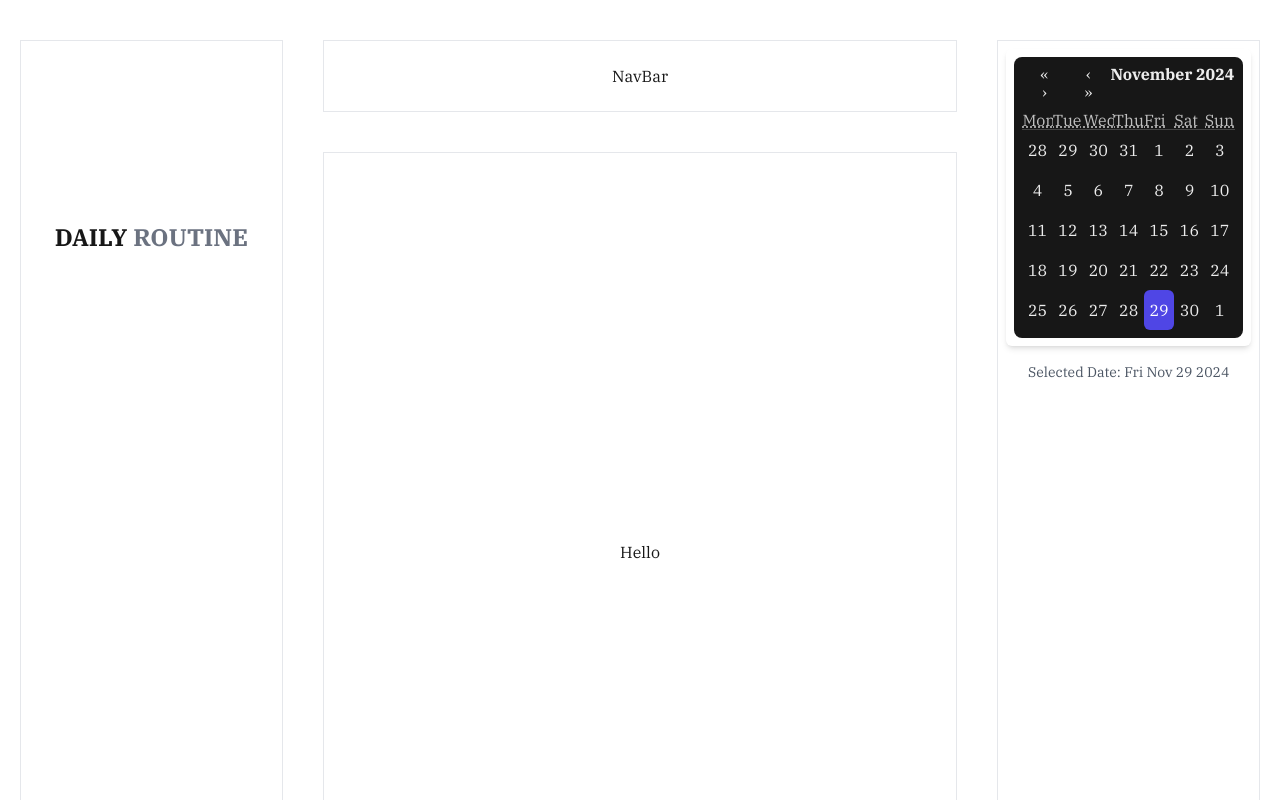
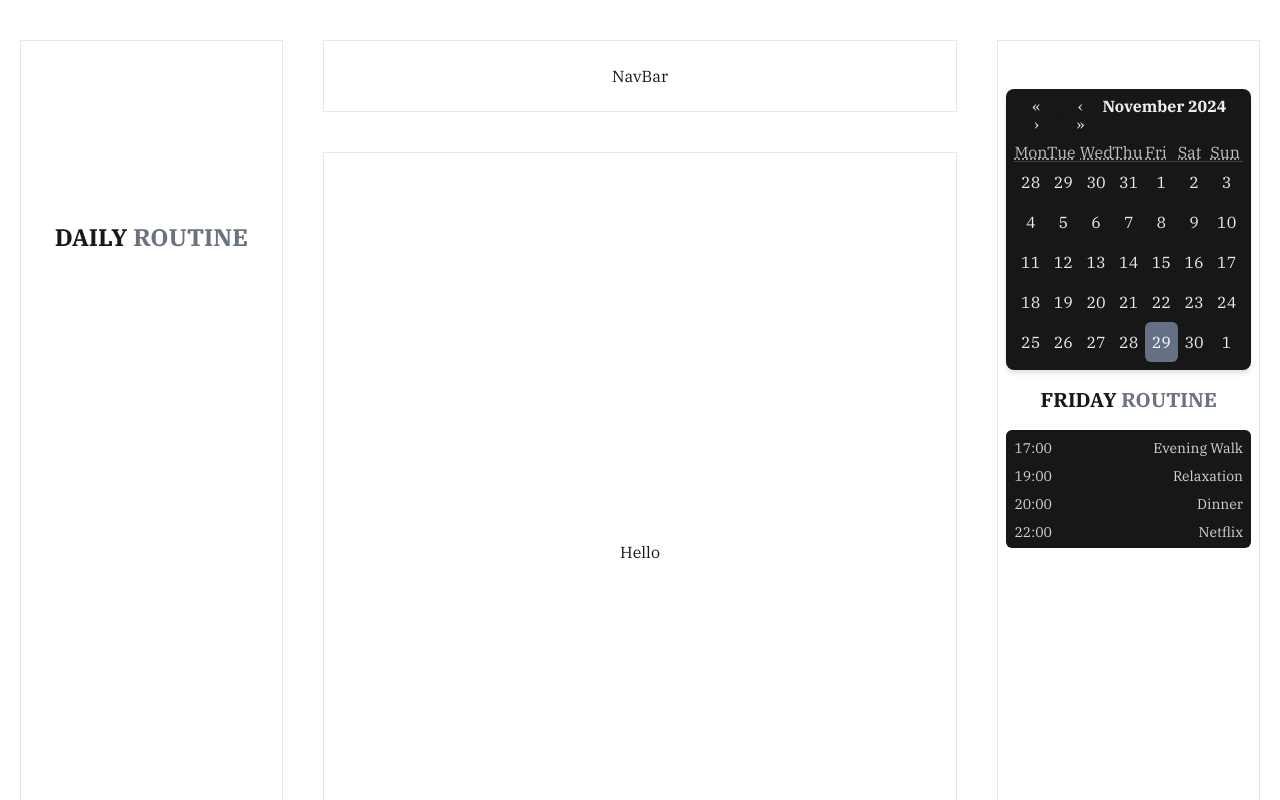
Before and after one commit to SandeebAdhikari/Daily_Routine_App, a Next.js app: page / in a window 1280 px wide. Shown: the top 800 px of the page. Built offline with nearby package versions, Linux system fonts and the light colour scheme.

Commit message:
sidebar css

```diff
--- a/app/globals.css
+++ b/app/globals.css
@@ -21,52 +21,47 @@ body {
   @apply font-ibm-plex-serif;
 }
 
-/* Base calendar styles */
 .react-calendar {
-  background-color: #171717; /* Match your black background */
-  color: #ededed; /* Light text color for better contrast */
+  background-color: #171717;
+  color: #ededed;
   border: none;
   border-radius: 8px;
-  width: 100%; /* Ensures proper responsiveness */
+  width: 100%;
   font-family: inherit;
   line-height: 1.125em;
 }
 
-/* Calendar tile (dates) */
 .react-calendar__tile {
   height: 40px;
   border-radius: 6px;
-  color: #ededed; /* Light text for dark background */
+  color: #ededed;
   transition: background-color 0.3s ease;
 }
-
 /* Highlight on hover and active state */
 .react-calendar__tile:enabled:hover,
 .react-calendar__tile--active {
-  background-color: #4f46e5; /* Indigo-600 */
+  background-color: #667085;
   color: white;
+  border-radius: 6px;
 }
 
-/* Disabled tile (e.g., dates from another month) */
 .react-calendar__tile--disabled {
-  color: #555555; /* Subdued gray for disabled dates */
+  color: #555555;
 }
 
-/* Navigation buttons (prev/next month) */
 .react-calendar__navigation button {
   background-color: #171717;
   color: #ededed;
   min-width: 44px;
-  border: none;
+  border-radius: 6px;
   transition: color 0.3s ease, background-color 0.3s ease;
 }
 
 .react-calendar__navigation button:hover {
-  background-color: #4f46e5;
+  background-color: #667085;
   color: white;
 }
 
-/* Header (e.g., month and year) */
 .react-calendar__navigation {
   margin-bottom: 10px;
 }
@@ -75,12 +70,30 @@ body {
   font-weight: bold;
 }
 
-/* Weekdays (Mon, Tue, etc.) */
 .react-calendar__month-view__weekdays {
-  color: #c0c0c0; /* Subtle gray for weekdays */
+  color: #c0c0c0;
 }
 
-/* Adjust border and spacing */
 .react-calendar__month-view__days {
-  border-top: 1px solid #444444; /* Subtle border for better separation */
+  border-top: 1px solid #444444;
 }
+
+.no-scrollbar::-webkit-scrollbar {
+  display: none;
+}
+
+.no-scrollbar {
+  -ms-overflow-style: none; /* IE and Edge */
+  scrollbar-width: none; /* Firefox */
+}
+
+.list-items {
+  list-style-type: none;
+  text-decoration: none;
+}
+
+.gradient-background {
+  background: linear-gradient(to bottom, #171717 0%, #0a0a0a 50%, #0a0a0a 100%);
+  width: 100%;
+  height: 100%;
+}
--- a/components/Sidebar.tsx
+++ b/components/Sidebar.tsx
@@ -3,14 +3,22 @@ import Image from "next/image";
 import React, { useState } from "react";
 import Calendar from "react-calendar";
 
+import { routines } from "@/constants";
+
 interface SidebarProps {
   side: "left" | "right";
 }
 
-const weekday = new Date().toLocaleDateString("en-US", { weekday: "long" });
-
 const Sidebar: React.FC<SidebarProps> = ({ side }) => {
   const [date, setDate] = useState(new Date());
+  const weekday = new Date()
+    .toLocaleDateString("en-US", { weekday: "long" })
+    .toUpperCase() as keyof typeof routines;
+  const currentTime = new Date().toTimeString().slice(0, 5);
+
+  const upcomingRoutines =
+    routines[weekday]?.filter((routine) => routine.time > currentTime) || [];
+
   return (
     <div className="w-[429px] flex flex-col items-center mt-10 mx-5 border">
       {side === "left" && (
@@ -29,16 +37,37 @@ const Sidebar: React.FC<SidebarProps> = ({ side }) => {
       )}
       {side === "right" && (
         <div className="flex flex-col p-2 items-center">
-          <div className="p-2 rounded-md shadow-md align-middle">
+          <div className="mt-10 rounded-md shadow-md align-middle">
             <Calendar
               onChange={(value) => value && setDate(value as Date)}
               value={date}
               className="p-2 rounded-md flex flex-col items-center justify-center"
             />
           </div>
-          <p className=" mt-4 text-sm text-gray-600">
-            Selected Date: {date.toDateString()}
-          </p>
+
+          <h2 className="text-xl mt-4 font-bold text-center">
+            {weekday.toUpperCase()}
+            <span className="text-gray-500"> ROUTINE</span>
+          </h2>
+          <div className="mt-4 w-full h-[118px] bg-[#171717] overflow-auto no-scrollbar  rounded-md">
+            {upcomingRoutines.length > 0 ? (
+              <ul className="p-1 text-sm text-gray-300">
+                {upcomingRoutines.map((routine, index) => (
+                  <li
+                    key={index}
+                    className="flex justify-between p-1 hover:bg-gray-500 hover:rounded-md hover:scale-95 transition-transform ease-in"
+                  >
+                    <span>{routine.time}</span>
+                    <span>{routine.activity}</span>
+                  </li>
+                ))}
+              </ul>
+            ) : (
+              <p className="text-sm text-gray-500 text-center mt-4 no-underline">
+                No more routines for today.
+              </p>
+            )}
+          </div>
         </div>
       )}
     </div>
--- /dev/null
+++ b/constants/index.ts
@@ -0,0 +1,97 @@
+export const routines = {
+  MONDAY: [
+    { time: "00:00", activity: "Sleep" },
+    { time: "06:00", activity: "Morning Exercise" },
+    { time: "07:00", activity: "Breakfast" },
+    { time: "09:00", activity: "Work/Study" },
+    { time: "12:00", activity: "Lunch Break" },
+    { time: "13:00", activity: "Work/Study" },
+    { time: "17:00", activity: "Evening Walk" },
+    { time: "18:00", activity: "Dinner Preparation" },
+    { time: "19:00", activity: "Family Time" },
+    { time: "21:00", activity: "Relaxation/Reading" },
+    { time: "22:00", activity: "Prepare for Bed" },
+    { time: "23:00", activity: "Sleep" },
+  ],
+  TUESDAY: [
+    { time: "00:00", activity: "Sleep" },
+    { time: "06:00", activity: "Morning Yoga" },
+    { time: "07:00", activity: "Breakfast" },
+    { time: "09:00", activity: "Project Work" },
+    { time: "12:00", activity: "Lunch Break" },
+    { time: "13:00", activity: "Meetings" },
+    { time: "16:00", activity: "Work/Study" },
+    { time: "18:00", activity: "Cooking" },
+    { time: "19:00", activity: "Netflix/Relaxation" },
+    { time: "21:00", activity: "Reading" },
+    { time: "22:00", activity: "Prepare for Bed" },
+    { time: "23:00", activity: "Sleep" },
+  ],
+  WEDNESDAY: [
+    { time: "00:00", activity: "Sleep" },
+    { time: "06:30", activity: "Jogging" },
+    { time: "07:30", activity: "Breakfast" },
+    { time: "09:00", activity: "Work" },
+    { time: "11:00", activity: "Team Sync" },
+    { time: "13:00", activity: "Lunch Break" },
+    { time: "14:00", activity: "Project Review" },
+    { time: "17:00", activity: "Evening Stroll" },
+    { time: "19:00", activity: "Family Time" },
+    { time: "20:00", activity: "Dinner" },
+    { time: "21:00", activity: "Relaxation" },
+    { time: "23:00", activity: "Sleep" },
+  ],
+  THURSDAY: [
+    { time: "00:00", activity: "Sleep" },
+    { time: "06:00", activity: "Meditation" },
+    { time: "07:00", activity: "Breakfast" },
+    { time: "08:30", activity: "Work/Study" },
+    { time: "12:00", activity: "Lunch Break" },
+    { time: "13:00", activity: "Client Call" },
+    { time: "16:00", activity: "Focus Session" },
+    { time: "18:00", activity: "Cooking" },
+    { time: "19:00", activity: "Relaxation/TV" },
+    { time: "20:30", activity: "Dinner" },
+    { time: "22:00", activity: "Prepare for Bed" },
+    { time: "23:00", activity: "Sleep" },
+  ],
+  FRIDAY: [
+    { time: "00:00", activity: "Sleep" },
+    { time: "06:00", activity: "Morning Exercise" },
+    { time: "07:30", activity: "Breakfast" },
+    { time: "08:30", activity: "Work/Study" },
+    { time: "12:00", activity: "Lunch Break" },
+    { time: "14:00", activity: "Project Review" },
+    { time: "17:00", activity: "Evening Walk" },
+    { time: "19:00", activity: "Relaxation" },
+    { time: "20:00", activity: "Dinner" },
+    { time: "22:00", activity: "Netflix" },
+    { time: "23:00", activity: "Sleep" },
+  ],
+  SATURDAY: [
+    { time: "00:00", activity: "Sleep" },
+    { time: "07:00", activity: "Leisure Time" },
+    { time: "09:00", activity: "Brunch" },
+    { time: "10:00", activity: "Shopping" },
+    { time: "13:00", activity: "Lunch" },
+    { time: "15:00", activity: "Relaxation/Movies" },
+    { time: "18:00", activity: "Dinner Preparation" },
+    { time: "19:00", activity: "Family Time" },
+    { time: "21:00", activity: "Reading" },
+    { time: "22:00", activity: "Prepare for Bed" },
+    { time: "23:00", activity: "Sleep" },
+  ],
+  SUNDAY: [
+    { time: "00:00", activity: "Sleep" },
+    { time: "08:00", activity: "Breakfast" },
+    { time: "09:00", activity: "Outdoor Activities" },
+    { time: "12:00", activity: "Lunch" },
+    { time: "14:00", activity: "Nap/Relaxation" },
+    { time: "16:00", activity: "Hobby Time" },
+    { time: "18:00", activity: "Prepare for the Week" },
+    { time: "19:00", activity: "Dinner" },
+    { time: "21:00", activity: "Family Time" },
+    { time: "22:00", activity: "Prepare for Bed" },
+    { time: "23:00", activity: "Sleep" },
+  ],
+};
```
